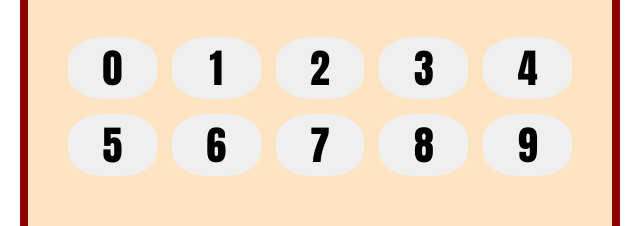
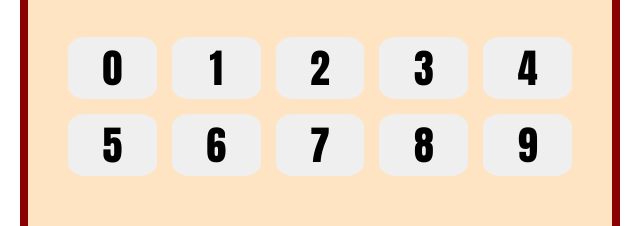
Before and after one commit to pego-rus/calculator_project, a plain HTML site: page index.html in a window 1280 px wide. Shown: the part 357-583 px from the top of the page, 120-760 px from the left. Drawn offline with Linux system fonts and the light colour scheme.

Commit message:
renamed:    calc.html -> index.html

```diff
--- a/calc.css
+++ b/calc.css
@@ -60,7 +60,7 @@ main {
 }
 button {
     border: none;
-    border-radius: 40%;
+    border-radius: 20%;
     font-family: Impact, Haettenschweiler, 'Arial Narrow Bold', sans-serif;
     font-size: 30pt;
     transition: 0.2s ease-in-out;
```
Also changed, not shown: index.html (renamed from calc.html).
